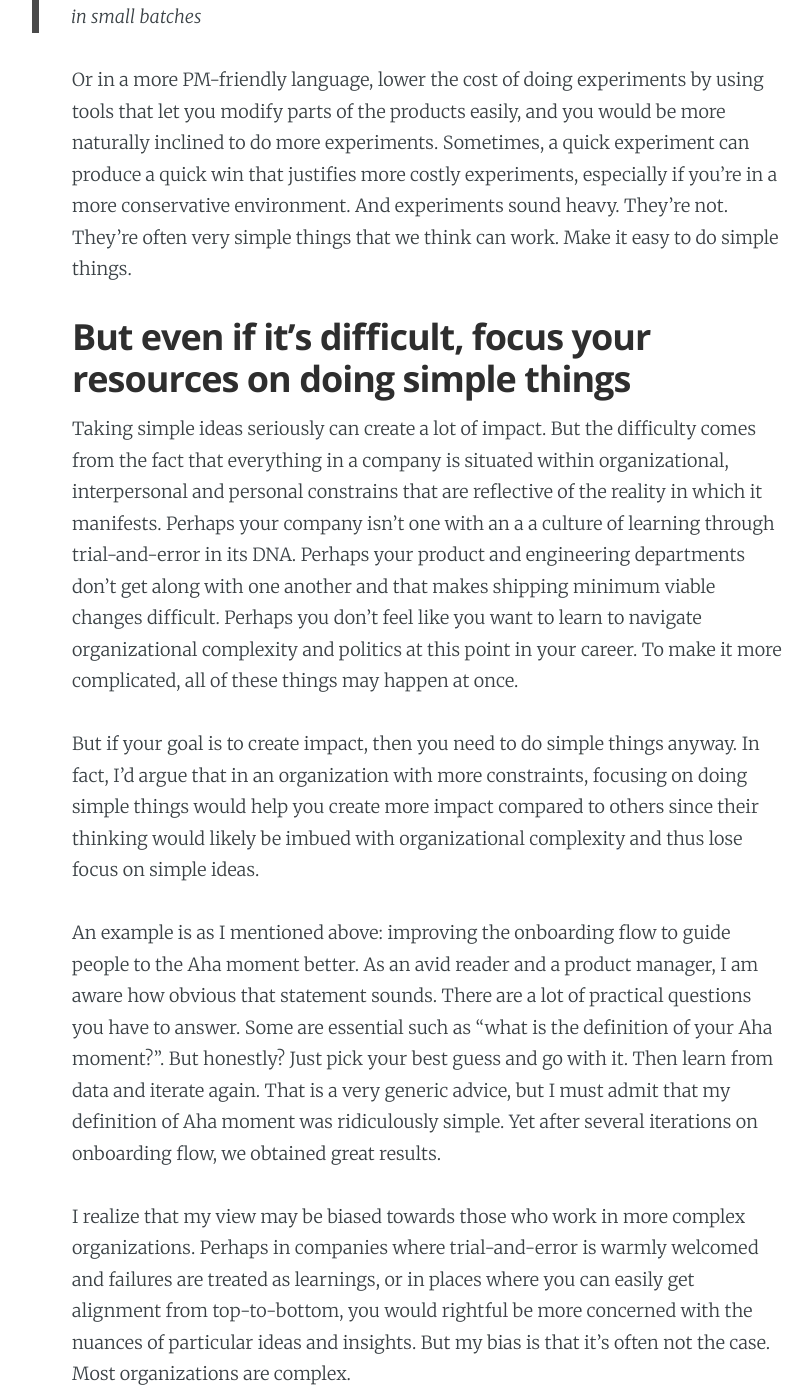
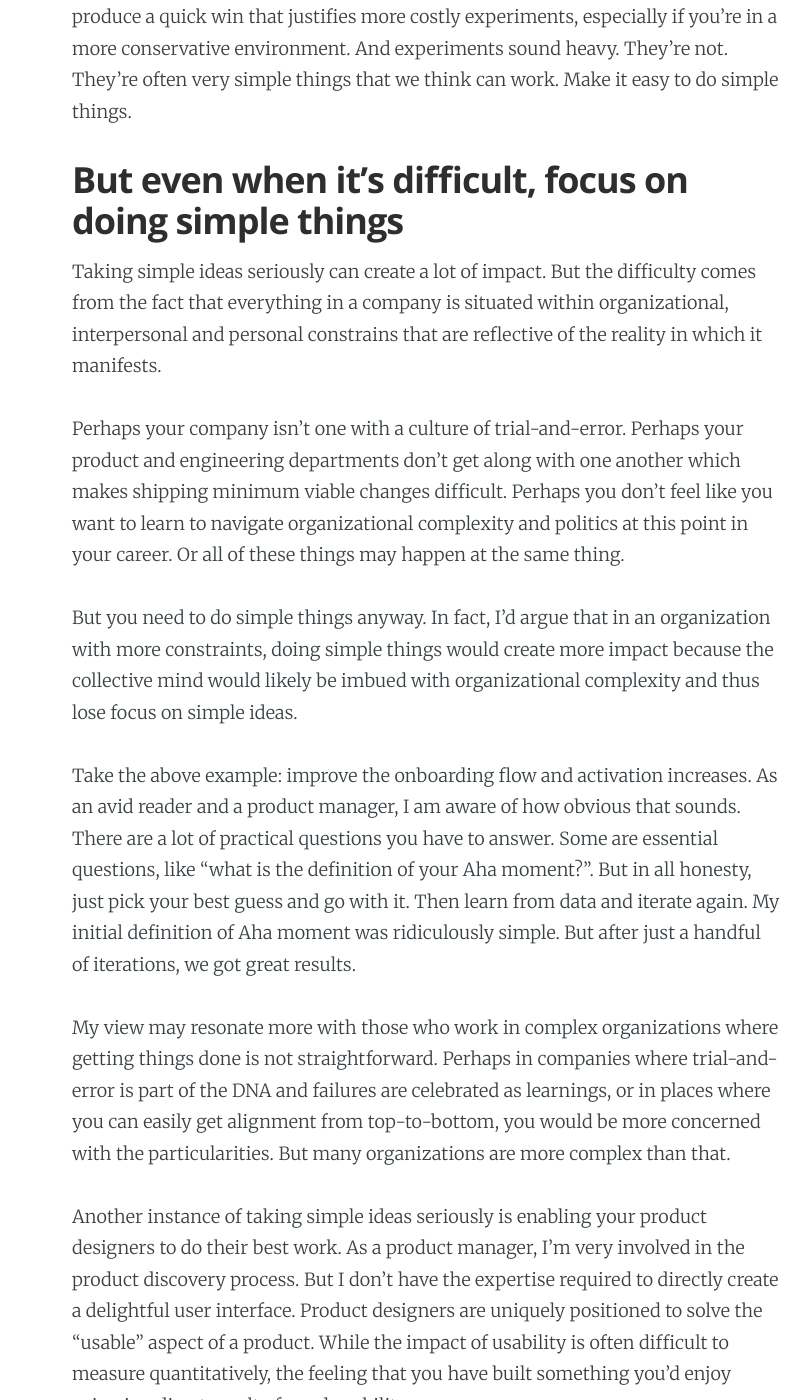
Before and after one commit to minhthanh3145/minhthanh3145.github.io, a Jekyll site: the page built from _posts/Product Management/2023-01-23-2022-reflection-as-a-pm.md, in a window 1280 px wide and 1400 px high, scrolled down 1416 px. Shown: the whole window, without its empty margins (213-1025 px from the left). Built offline with Jekyll 4.4.1, drawn with Linux system fonts in a browser that asks for light colours; nearby versions of some CDN libraries; some of the changed text lies outside the part shown.

Commit message:
Update 2022 reflection blog post

```diff
--- a/_posts/Product Management/2023-01-23-2022-reflection-as-a-pm.md
+++ b/_posts/Product Management/2023-01-23-2022-reflection-as-a-pm.md
@@ -10,15 +10,13 @@
 
 ## Make it easy to do simple things
 
-Sometimes when you're leading a product within a platform, the thing that can impact your product the most lies outside of your product. This is particularly even more important when your product is technically complicated and hard to explain, such as a cloud infrastructure system, you have to touch on user journeys that span across several modules to make people even know that your product exists.
+When you're leading a product within a platform, the most impactful thing may lie outside of your product. This is more true when your product is technical and hard to explain in laymen terms, such as a cloud infrastructure system. You have to touch on user journeys that span across several modules to make people even aware that your product exists.
 
-In product management, what can bring about impacts can be so simple that it sounds dumb to just say it out loud. But that is precisely why you should take simple ideas seriously. Putting a concept or an idea into practice and observing its implications is important in a complex domain.
+Earlier this year I was concerned with launching a new product and its GTM movement. Several months after launching, we sat down to review unblockers for growth. At the time, the product's presence was weak within the platform and its activation wasn't particularly satisfying. These two things could have been unrelated, but I made a hypothesis that one is related to another. If people don't know about it, naturally they would not use it.
 
-Earlier this year I was concerned with launching a new product and its Go-to-market movement. Several months after launching, we sat down to review what was the most important thing to work on that could unblock growth. At the time, the product's presence was weak within the platform, and its activation wasn't high. Now, its weak presence and low activation rate could have been unrelated, but I made a hypothesis that one is reflective of another.
+I shared the hypothesis with the team and got buy-ins from other PMs to change the platform's onboarding flow to one that guides users to perform a core action in my product. The monthly usage increased almost quadruple, and ARR also showed significant increase. In hindsight, it was obvious. But at the time it wasn't obvious at all that the bet would pay off.
 
-Sharing that hypothesis with the team, I got buy-ins from PMs of other modules to change the platform's onboarding flow to lead users to an action that would use my product underneath. The monthly usage increases almost quadruple, and ARR also showed significant increase. In hindsight, it was obvious, but at the time I surely didn't know that the bet would pay off.
-
-I think what made me more willing to follow through was that we used a tool that allows us to dynamically adjust the onboarding flow on the fly. It made experimenting easier. I initially disliked the tool because I thought it steered our focus away from improving the UI/UX of the products. Now I look back and think that it was the right too,l at the right time, because it was a quick way to demonstrate that improving activation is worth it, and we should maybe invest on improving the UI/UX to further increase activation.
+I was more willing to follow through with the bet because we could dynamically adjust the onboarding flow on the fly (using a tool). It made experimenting much cheaper. I initially disliked the tool because I thought it would steer our focus away from improving the product itself. Now I look back and think that it was the right tool at the right time. It helped demonstrate quickly that improving activation is worth it, and we should invest more on improving the UI/UX to further increase activation.
 
 To summarize, I'd like to borrow a principle from the manufacturing world:
 
@@ -26,12 +24,18 @@
 
 Or in a more PM-friendly language, lower the cost of doing experiments by using tools that let you modify parts of the products easily, and you would be more naturally inclined to do more experiments. Sometimes, a quick experiment can produce a quick win that justifies more costly experiments, especially if you're in a more conservative environment. And experiments sound heavy. They're not. They're often very simple things that we think can work. Make it easy to do simple things.
 
-## But even if it's difficult, focus your resources on doing simple things
+## But even when it's difficult, focus on doing simple things
 
-Taking simple ideas seriously can create a lot of impact. But the difficulty comes from the fact that everything in a company is situated within organizational, interpersonal and personal constrains that are reflective of the reality in which it manifests. Perhaps your company isn't one with an a a culture of learning through trial-and-error in its DNA. Perhaps your product and engineering departments don't get along with one another and that makes shipping minimum viable changes difficult. Perhaps you don't feel like you want to learn to navigate organizational complexity and politics at this point in your career. To make it more complicated, all of these things may happen at once.
+Taking simple ideas seriously can create a lot of impact. But the difficulty comes from the fact that everything in a company is situated within organizational, interpersonal and personal constrains that are reflective of the reality in which it manifests.
 
-But if your goal is to create impact, then you need to do simple things anyway. In fact, I'd argue that in an organization with more constraints, focusing on doing simple things would help you create more impact compared to others since their thinking would likely be imbued with organizational complexity and thus lose focus on simple ideas.
+Perhaps your company isn't one with a culture of trial-and-error. Perhaps your product and engineering departments don't get along with one another which makes shipping minimum viable changes difficult. Perhaps you don't feel like you want to learn to navigate organizational complexity and politics at this point in your career. Or all of these things may happen at the same thing.
 
-An example is as I mentioned above: improving the onboarding flow to guide people to the Aha moment better. As an avid reader and a product manager, I am aware how obvious that statement sounds. There are a lot of practical questions you have to answer. Some are essential such as "what is the definition of your Aha moment?". But honestly? Just pick your best guess and go with it. Then learn from data and iterate again. That is a very generic advice, but I must admit that my definition of Aha moment was ridiculously simple. Yet after several iterations on onboarding flow, we obtained great results.
+But you need to do simple things anyway. In fact, I'd argue that in an organization with more constraints, doing simple things would create more impact because the collective mind would likely be imbued with organizational complexity and thus lose focus on simple ideas.
 
-I realize that my view may be biased towards those who work in more complex organizations. Perhaps in companies where trial-and-error is warmly welcomed and failures are treated as learnings, or in places where you can easily get alignment from top-to-bottom, you would rightful be more concerned with the nuances of particular ideas and insights. But my bias is that it's often not the case. Most organizations are complex.
+Take the above example: improve the onboarding flow and activation increases. As an avid reader and a product manager, I am aware of how obvious that sounds. There are a lot of practical questions you have to answer. Some are essential questions, like "what is the definition of your Aha moment?". But in all honesty, just pick your best guess and go with it. Then learn from data and iterate again. My initial definition of Aha moment was ridiculously simple. But after just a handful of iterations, we got great results.
+
+My view may resonate more with those who work in complex organizations where getting things done is not straightforward. Perhaps in companies where trial-and-error is part of the DNA and failures are celebrated as learnings, or in places where you can easily get alignment from top-to-bottom, you would be more concerned with the particularities. But many organizations are more complex than that.
+
+Another instance of taking simple ideas seriously is enabling your product designers to do their best work. As a product manager, I'm very involved in the product discovery process. But I don't have the expertise required to directly create a delightful user interface. Product designers are uniquely positioned to solve the "usable" aspect of a product. While the impact of usability is often difficult to measure quantitatively, the feeling that you have built something you'd enjoy using is a direct result of good usability.
+
+It's a great thing when the majority of people in an organization are aligned on the importance of UX. But such alignment mustn't be based on just abstract understanding. It must be based on the organization collectively experiencing consequences of bad UX or positive results of good UX.
```
